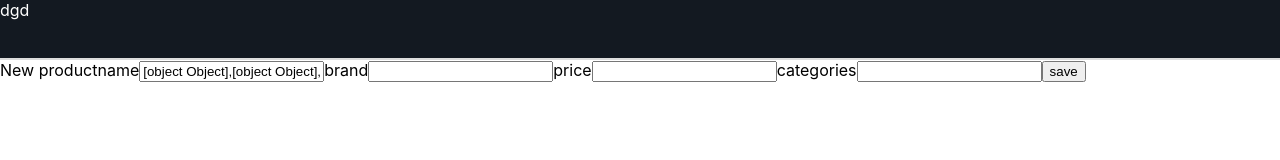
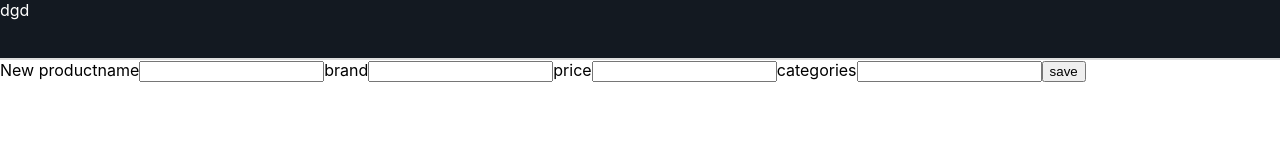
Before and after one commit to dorsamaleki/barbat-studio-task, a React (Create React App) app: page /new-product in a window 1280 px wide. Shown: the top 160 px of the page. Built offline with nearby package versions, Linux system fonts and the light colour scheme.

Commit message:
fix local storage working

```diff
--- a/src/Categories.js
+++ b/src/Categories.js
@@ -7,8 +7,8 @@ import { useLocalStorage } from "./hooks";
 
 export const Categories = () => {
   const initialList = categoryList();
-  const [list, setList] = useLocalStorage("list", initialList);
-  const [name, setName] = useLocalStorage("name", "");
+  const [list, setList] = useLocalStorage("categorylist", initialList);
+  const [name, setName] = useLocalStorage("categoryname", "");
 
   const handleChange = (event) => {
     setName(event.target.value);
--- a/src/NewProduct.js
+++ b/src/NewProduct.js
@@ -5,10 +5,10 @@ import { useLocalStorage } from "./hooks.js";
 export const NewProduct = () => {
   let newList = [{ name: "", brand: "" }];
   const initialList = productsList();
-  const [name, setName] = useLocalStorage("name", initialList);
-  const [brand, setBrand] = useLocalStorage("brand", "");
-  const [price, setPrice] = useLocalStorage("price", "");
-  const [list, setList] = useLocalStorage("list", newList);
+  const [name, setName] = useLocalStorage("productname", "");
+  const [brand, setBrand] = useLocalStorage("productbrand", "");
+  const [price, setPrice] = useLocalStorage("productprice", "");
+  const [list, setList] = useLocalStorage("productlist", newList);
 
   const handleChangeName = (event) => {
     setName(event.target.value);
```
